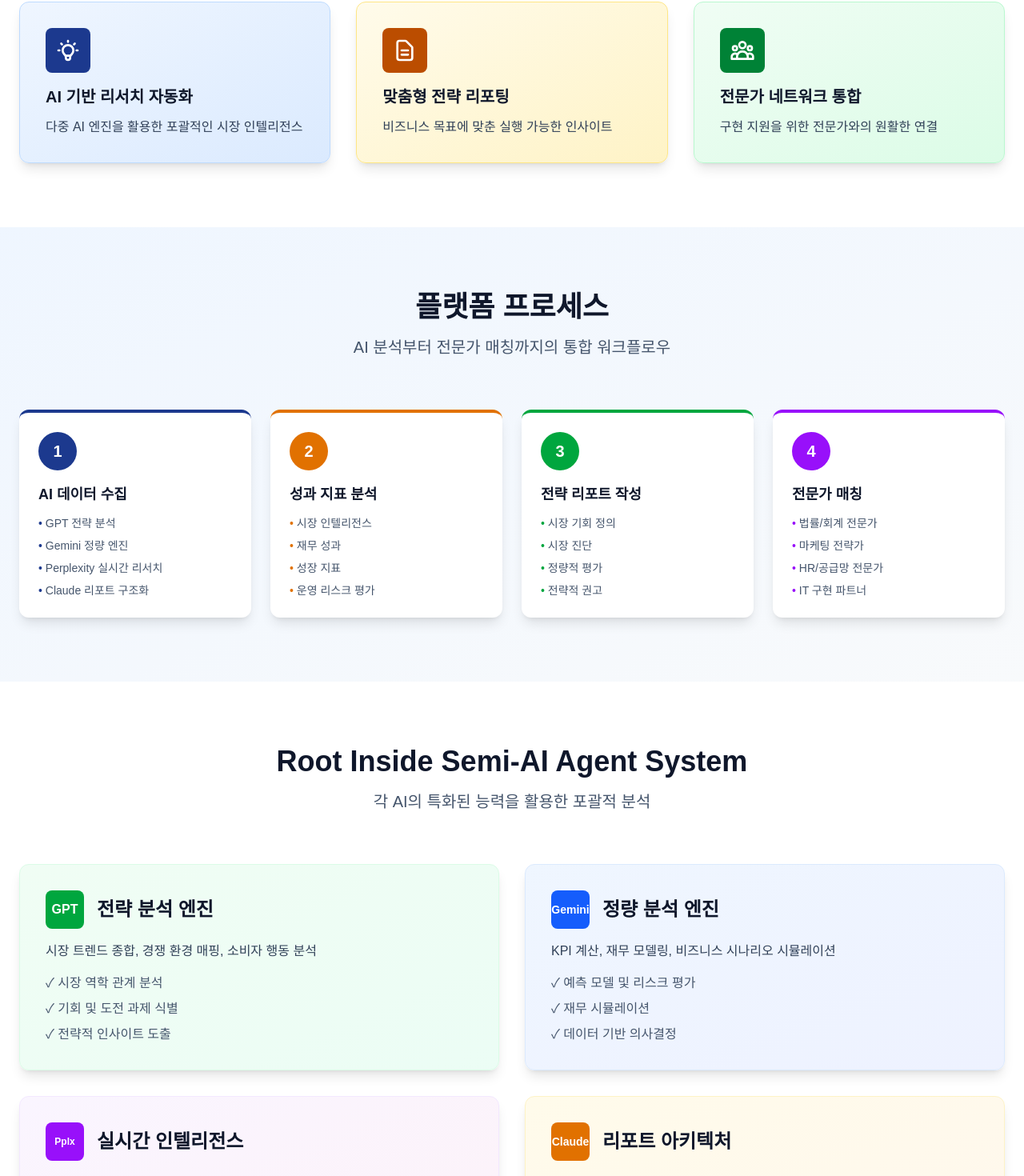
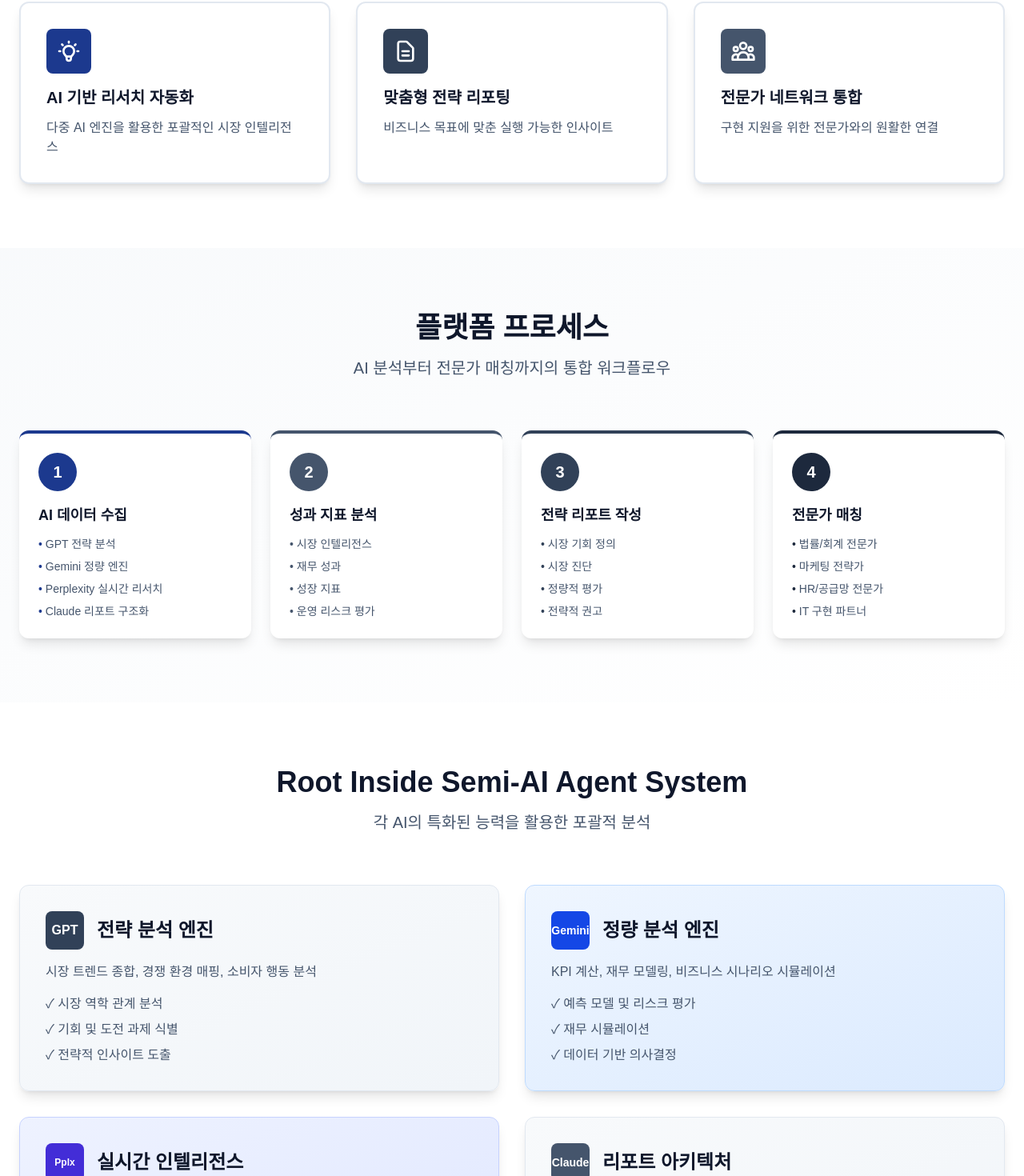
Before and after one commit to leekangyeop-cpu/semi_ai_agent, a Next.js app: page / in a window 1280 px wide. Shown: the part 559-2029 px from the top of the page at 80% size. Built offline with nearby package versions, Linux system fonts and the light colour scheme.

Commit message:
Root Inside 6

```diff
--- a/app/page.tsx
+++ b/app/page.tsx
@@ -141,41 +141,41 @@
       <section className="py-20 px-6 bg-white">
         <div className="max-w-7xl mx-auto">
           <div className="grid md:grid-cols-3 gap-8">
-            <div className="bg-gradient-to-br from-blue-50 to-blue-100 p-8 rounded-xl shadow-lg border border-blue-200">
+            <div className="bg-white p-8 rounded-xl shadow-lg border-2 border-slate-200 hover:border-blue-900 transition-all">
               <div className="w-14 h-14 bg-blue-900 rounded-lg flex items-center justify-center mb-4">
                 <svg className="w-8 h-8 text-white" fill="none" stroke="currentColor" viewBox="0 0 24 24">
                   <path strokeLinecap="round" strokeLinejoin="round" strokeWidth={2} d="M9.663 17h4.673M12 3v1m6.364 1.636l-.707.707M21 12h-1M4 12H3m3.343-5.657l-.707-.707m2.828 9.9a5 5 0 117.072 0l-.548.547A3.374 3.374 0 0014 18.469V19a2 2 0 11-4 0v-.531c0-.895-.356-1.754-.988-2.386l-.548-.547z" />
                 </svg>
               </div>
               <h3 className="text-xl font-bold text-slate-900 mb-3">AI 기반 리서치 자동화</h3>
-              <p className="text-slate-700">다중 AI 엔진을 활용한 포괄적인 시장 인텔리전스</p>
+              <p className="text-slate-600">다중 AI 엔진을 활용한 포괄적인 시장 인텔리전스</p>
             </div>
 
-            <div className="bg-gradient-to-br from-amber-50 to-amber-100 p-8 rounded-xl shadow-lg border border-amber-200">
-              <div className="w-14 h-14 bg-amber-700 rounded-lg flex items-center justify-center mb-4">
+            <div className="bg-white p-8 rounded-xl shadow-lg border-2 border-slate-200 hover:border-blue-900 transition-all">
+              <div className="w-14 h-14 bg-slate-700 rounded-lg flex items-center justify-center mb-4">
                 <svg className="w-8 h-8 text-white" fill="none" stroke="currentColor" viewBox="0 0 24 24">
                   <path strokeLinecap="round" strokeLinejoin="round" strokeWidth={2} d="M9 12h6m-6 4h6m2 5H7a2 2 0 01-2-2V5a2 2 0 012-2h5.586a1 1 0 01.707.293l5.414 5.414a1 1 0 01.293.707V19a2 2 0 01-2 2z" />
                 </svg>
               </div>
               <h3 className="text-xl font-bold text-slate-900 mb-3">맞춤형 전략 리포팅</h3>
-              <p className="text-slate-700">비즈니스 목표에 맞춘 실행 가능한 인사이트</p>
+              <p className="text-slate-600">비즈니스 목표에 맞춘 실행 가능한 인사이트</p>
             </div>
 
-            <div className="bg-gradient-to-br from-green-50 to-green-100 p-8 rounded-xl shadow-lg border border-green-200">
-              <div className="w-14 h-14 bg-green-700 rounded-lg flex items-center justify-center mb-4">
+            <div className="bg-white p-8 rounded-xl shadow-lg border-2 border-slate-200 hover:border-blue-900 transition-all">
+              <div className="w-14 h-14 bg-slate-600 rounded-lg flex items-center justify-center mb-4">
                 <svg className="w-8 h-8 text-white" fill="none" stroke="currentColor" viewBox="0 0 24 24">
                   <path strokeLinecap="round" strokeLinejoin="round" strokeWidth={2} d="M17 20h5v-2a3 3 0 00-5.356-1.857M17 20H7m10 0v-2c0-.656-.126-1.283-.356-1.857M7 20H2v-2a3 3 0 015.356-1.857M7 20v-2c0-.656.126-1.283.356-1.857m0 0a5.002 5.002 0 019.288 0M15 7a3 3 0 11-6 0 3 3 0 016 0zm6 3a2 2 0 11-4 0 2 2 0 014 0zM7 10a2 2 0 11-4 0 2 2 0 014 0z" />
                 </svg>
               </div>
               <h3 className="text-xl font-bold text-slate-900 mb-3">전문가 네트워크 통합</h3>
-              <p className="text-slate-700">구현 지원을 위한 전문가와의 원활한 연결</p>
+              <p className="text-slate-600">구현 지원을 위한 전문가와의 원활한 연결</p>
             </div>
           </div>
         </div>
       </section>
 
       {/* Process Flow Section */}
-      <section id="process" className="py-20 bg-gradient-to-br from-blue-50 to-slate-50">
+      <section id="process" className="py-20 bg-gradient-to-br from-slate-50 to-white">
         <div className="max-w-7xl mx-auto px-6">
           <div className="text-center mb-16">
             <h2 className="text-4xl font-bold text-slate-900 mb-4">플랫폼 프로세스</h2>
@@ -196,42 +196,42 @@
               </div>
             </div>
 
-            <div className="bg-white p-6 rounded-xl shadow-lg border-t-4 border-amber-600">
-              <div className="flex items-center justify-center w-12 h-12 bg-amber-600 text-white rounded-full font-bold text-xl mb-4">
+            <div className="bg-white p-6 rounded-xl shadow-lg border-t-4 border-slate-600">
+              <div className="flex items-center justify-center w-12 h-12 bg-slate-600 text-white rounded-full font-bold text-xl mb-4">
                 2
               </div>
               <h3 className="text-lg font-bold text-slate-900 mb-3">성과 지표 분석</h3>
               <div className="space-y-2 text-sm text-slate-600">
-                <div><span className="text-amber-600">•</span> 시장 인텔리전스</div>
-                <div><span className="text-amber-600">•</span> 재무 성과</div>
-                <div><span className="text-amber-600">•</span> 성장 지표</div>
-                <div><span className="text-amber-600">•</span> 운영 리스크 평가</div>
+                <div><span className="text-slate-600">•</span> 시장 인텔리전스</div>
+                <div><span className="text-slate-600">•</span> 재무 성과</div>
+                <div><span className="text-slate-600">•</span> 성장 지표</div>
+                <div><span className="text-slate-600">•</span> 운영 리스크 평가</div>
               </div>
             </div>
 
-            <div className="bg-white p-6 rounded-xl shadow-lg border-t-4 border-green-600">
-              <div className="flex items-center justify-center w-12 h-12 bg-green-600 text-white rounded-full font-bold text-xl mb-4">
+            <div className="bg-white p-6 rounded-xl shadow-lg border-t-4 border-slate-700">
+              <div className="flex items-center justify-center w-12 h-12 bg-slate-700 text-white rounded-full font-bold text-xl mb-4">
                 3
               </div>
               <h3 className="text-lg font-bold text-slate-900 mb-3">전략 리포트 작성</h3>
               <div className="space-y-2 text-sm text-slate-600">
-                <div><span className="text-green-600">•</span> 시장 기회 정의</div>
-                <div><span className="text-green-600">•</span> 시장 진단</div>
-                <div><span className="text-green-600">•</span> 정량적 평가</div>
-                <div><span className="text-green-600">•</span> 전략적 권고</div>
+                <div><span className="text-slate-700">•</span> 시장 기회 정의</div>
+                <div><span className="text-slate-700">•</span> 시장 진단</div>
+                <div><span className="text-slate-700">•</span> 정량적 평가</div>
+                <div><span className="text-slate-700">•</span> 전략적 권고</div>
               </div>
             </div>
 
-            <div className="bg-white p-6 rounded-xl shadow-lg border-t-4 border-purple-600">
-              <div className="flex items-center justify-center w-12 h-12 bg-purple-600 text-white rounded-full font-bold text-xl mb-4">
+            <div className="bg-white p-6 rounded-xl shadow-lg border-t-4 border-slate-800">
+              <div className="flex items-center justify-center w-12 h-12 bg-slate-800 text-white rounded-full font-bold text-xl mb-4">
                 4
               </div>
               <h3 className="text-lg font-bold text-slate-900 mb-3">전문가 매칭</h3>
               <div className="space-y-2 text-sm text-slate-600">
-                <div><span className="text-purple-600">•</span> 법률/회계 전문가</div>
-                <div><span className="text-purple-600">•</span> 마케팅 전략가</div>
-                <div><span className="text-purple-600">•</span> HR/공급망 전문가</div>
-                <div><span className="text-purple-600">•</span> IT 구현 파트너</div>
+                <div><span className="text-slate-800">•</span> 법률/회계 전문가</div>
+                <div><span className="text-slate-800">•</span> 마케팅 전략가</div>
+                <div><span className="text-slate-800">•</span> HR/공급망 전문가</div>
+                <div><span className="text-slate-800">•</span> IT 구현 파트너</div>
               </div>
             </div>
           </div>
@@ -247,14 +247,14 @@
           </div>
 
           <div className="grid md:grid-cols-2 gap-8">
-            <div className="bg-gradient-to-br from-green-50 to-emerald-50 p-8 rounded-xl shadow-lg border border-green-100">
+            <div className="bg-gradient-to-br from-slate-50 to-slate-100 p-8 rounded-xl shadow-lg border border-slate-200 hover:border-slate-300 transition-all">
               <div className="flex items-center mb-4">
-                <div className="w-12 h-12 bg-green-600 rounded-lg flex items-center justify-center mr-4">
+                <div className="w-12 h-12 bg-slate-700 rounded-lg flex items-center justify-center mr-4">
                   <span className="text-white font-bold">GPT</span>
                 </div>
                 <h3 className="text-2xl font-bold text-slate-900">전략 분석 엔진</h3>
               </div>
-              <p className="text-slate-700 mb-4">시장 트렌드 종합, 경쟁 환경 매핑, 소비자 행동 분석</p>
+              <p className="text-slate-600 mb-4">시장 트렌드 종합, 경쟁 환경 매핑, 소비자 행동 분석</p>
               <ul className="space-y-2 text-slate-600">
                 <li>✓ 시장 역학 관계 분석</li>
                 <li>✓ 기회 및 도전 과제 식별</li>
@@ -262,14 +262,14 @@
               </ul>
             </div>
 
-            <div className="bg-gradient-to-br from-blue-50 to-indigo-50 p-8 rounded-xl shadow-lg border border-blue-100">
+            <div className="bg-gradient-to-br from-blue-50 to-blue-100 p-8 rounded-xl shadow-lg border border-blue-200 hover:border-blue-300 transition-all">
               <div className="flex items-center mb-4">
-                <div className="w-12 h-12 bg-blue-600 rounded-lg flex items-center justify-center mr-4">
+                <div className="w-12 h-12 bg-blue-700 rounded-lg flex items-center justify-center mr-4">
                   <span className="text-white font-bold text-sm">Gemini</span>
                 </div>
                 <h3 className="text-2xl font-bold text-slate-900">정량 분석 엔진</h3>
               </div>
-              <p className="text-slate-700 mb-4">KPI 계산, 재무 모델링, 비즈니스 시나리오 시뮬레이션</p>
+              <p className="text-slate-600 mb-4">KPI 계산, 재무 모델링, 비즈니스 시나리오 시뮬레이션</p>
               <ul className="space-y-2 text-slate-600">
                 <li>✓ 예측 모델 및 리스크 평가</li>
                 <li>✓ 재무 시뮬레이션</li>
@@ -277,14 +277,14 @@
               </ul>
             </div>
 
-            <div className="bg-gradient-to-br from-purple-50 to-pink-50 p-8 rounded-xl shadow-lg border border-purple-100">
+            <div className="bg-gradient-to-br from-indigo-50 to-indigo-100 p-8 rounded-xl shadow-lg border border-indigo-200 hover:border-indigo-300 transition-all">
               <div className="flex items-center mb-4">
-                <div className="w-12 h-12 bg-purple-600 rounded-lg flex items-center justify-center mr-4">
+                <div className="w-12 h-12 bg-indigo-700 rounded-lg flex items-center justify-center mr-4">
                   <span className="text-white font-bold text-xs">Pplx</span>
                 </div>
                 <h3 className="text-2xl font-bold text-slate-900">실시간 인텔리전스</h3>
               </div>
-              <p className="text-slate-700 mb-4">현재 시장 데이터 수집, 업계 뉴스 분석, 신흥 트렌드 식별</p>
+              <p className="text-slate-600 mb-4">현재 시장 데이터 수집, 업계 뉴스 분석, 신흥 트렌드 식별</p>
               <ul className="space-y-2 text-slate-600">
                 <li>✓ 최신 시장 상황 반영</li>
                 <li>✓ 규제 변경사항 모니터링</li>
@@ -292,14 +292,14 @@
               </ul>
             </div>
 
-            <div className="bg-gradient-to-br from-amber-50 to-orange-50 p-8 rounded-xl shadow-lg border border-amber-100">
+            <div className="bg-gradient-to-br from-slate-50 to-slate-100 p-8 rounded-xl shadow-lg border border-slate-200 hover:border-slate-300 transition-all">
               <div className="flex items-center mb-4">
-                <div className="w-12 h-12 bg-amber-600 rounded-lg flex items-center justify-center mr-4">
+                <div className="w-12 h-12 bg-slate-600 rounded-lg flex items-center justify-center mr-4">
                   <span className="text-white font-bold text-sm">Claude</span>
                 </div>
                 <h3 className="text-2xl font-bold text-slate-900">리포트 아키텍처</h3>
               </div>
-              <p className="text-slate-700 mb-4">전문적인 내러티브 개발, 경영진 요약, 전략적 권고안</p>
+              <p className="text-slate-600 mb-4">전문적인 내러티브 개발, 경영진 요약, 전략적 권고안</p>
               <ul className="space-y-2 text-slate-600">
                 <li>✓ 실행 가능한 문서 전환</li>
                 <li>✓ 설득력 있는 비즈니스 문서</li>
@@ -590,7 +590,7 @@
                   <div className="mt-4 pt-4 border-t border-blue-200">
                     <button
                       onClick={handleContactWithContext}
-                      className="w-full bg-gradient-to-r from-amber-600 to-amber-500 text-white px-6 py-3 rounded-lg font-semibold hover:shadow-lg transition-all flex items-center justify-center gap-2"
+                      className="w-full bg-gradient-to-r from-slate-700 to-slate-600 text-white px-6 py-3 rounded-lg font-semibold hover:shadow-lg transition-all flex items-center justify-center gap-2"
                     >
                       <svg className="w-5 h-5" fill="none" stroke="currentColor" viewBox="0 0 24 24">
                         <path strokeLinecap="round" strokeLinejoin="round" strokeWidth={2} d="M3 8l7.89 5.26a2 2 0 002.22 0L21 8M5 19h14a2 2 0 002-2V7a2 2 0 00-2-2H5a2 2 0 00-2 2v10a2 2 0 002 2z" />
```
Also changed, not shown: app/about/page.tsx (+53 -53 lines).
